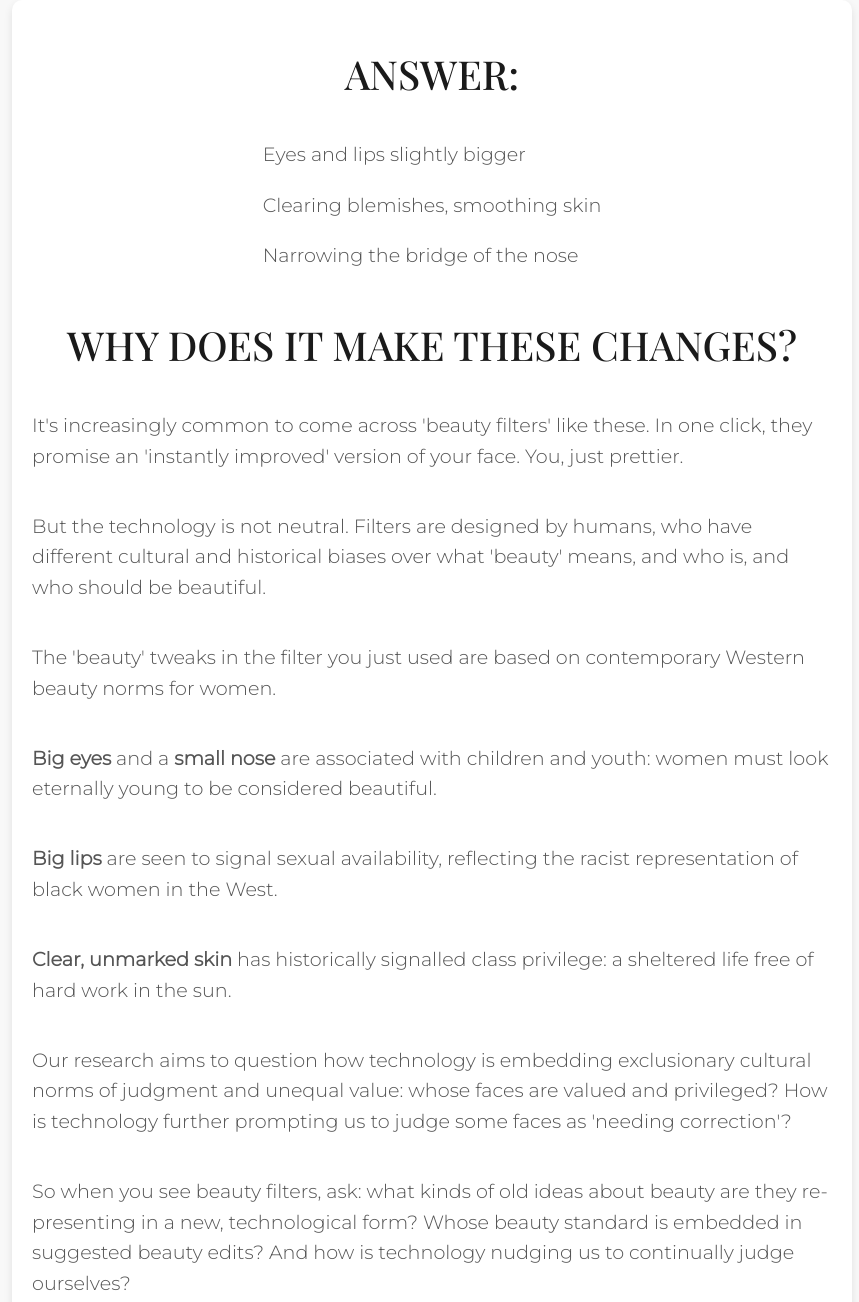
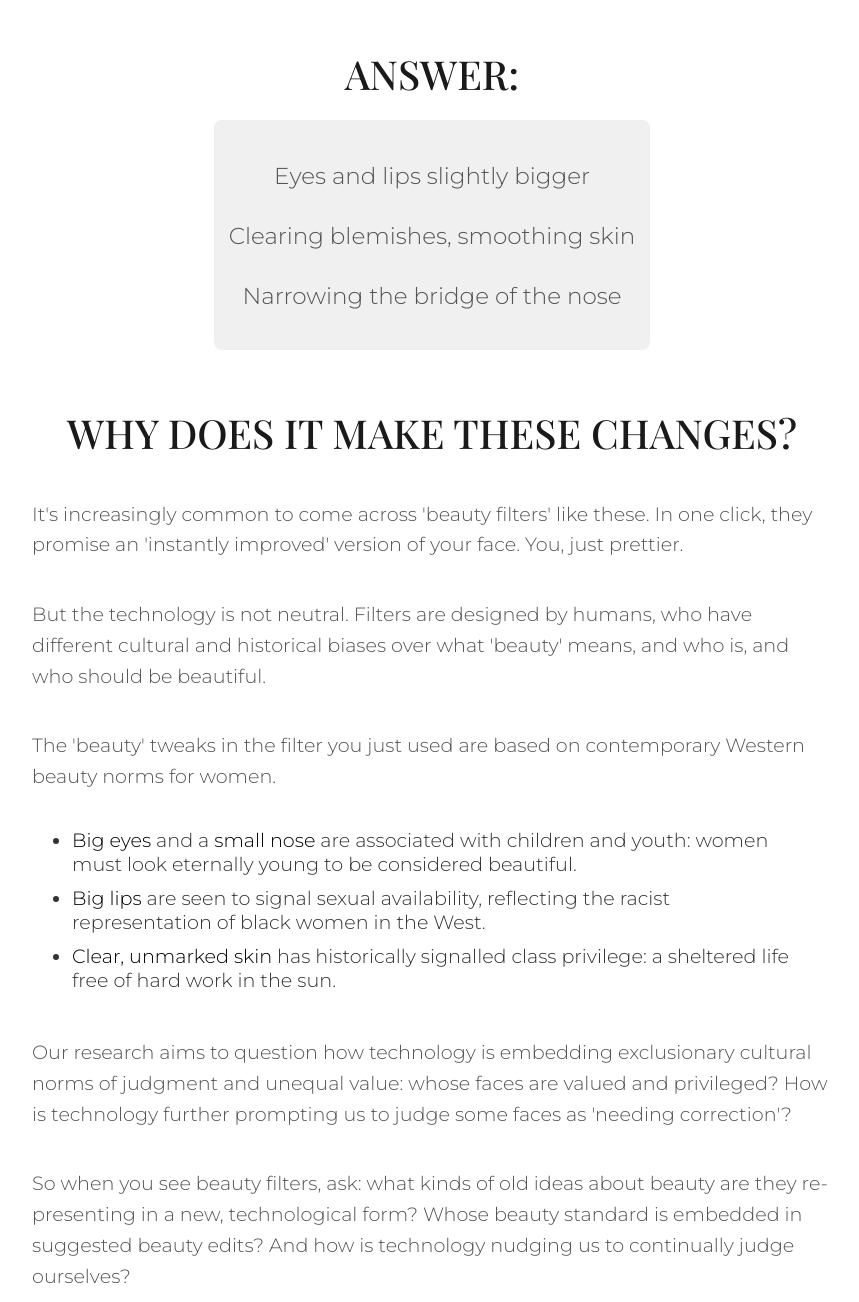
Before and after one commit to elangi/filter, a plain HTML site: page answer.html in a window 1280 px wide. Shown: the top 1302 px of the page, without its empty margins (208-1067 px from the left). Drawn offline with nearby package versions, Linux system fonts and the light colour scheme.

Commit message:
update answer page

```diff
--- a/answer.html
+++ b/answer.html
@@ -3,7 +3,7 @@
   <head>
     <meta charset="UTF-8" />
     <meta name="viewport" content="width=device-width, initial-scale=1.0" />
-    <title>Text and QR Code Page</title>
+    <title>Answer</title>
     <link
       href="https://fonts.googleapis.com/css2?family=Playfair+Display:wght@500&family=Montserrat:wght@300&display=swap"
       rel="stylesheet"
@@ -35,19 +35,21 @@
         contemporary Western beauty norms for women.
       </p>
 
-      <p>
+      <ul>
+        <li>
           <strong>Big eyes</strong> and a <strong>small nose</strong> are
           associated with children and youth: women must look eternally young to
           be considered beautiful.
-      </p>
-      <p>
+        </li>
+        <li>
           <strong>Big lips</strong> are seen to signal sexual availability,
           reflecting the racist representation of black women in the West.
-      </p>
-      <p>
+        </li>
+        <li>
           <strong>Clear, unmarked skin</strong> has historically signalled class
           privilege: a sheltered life free of hard work in the sun.
-      </p>
+        </li>
+      </ul>
 
       <p>
         Our research aims to question how technology is embedding exclusionary
--- a/styles.css
+++ b/styles.css
@@ -41,7 +41,7 @@ body {
 .container {
   max-width: 800px;
   margin: 0 auto;
-  padding: 20px;
+  padding: 20px 40px;
   background-color: white;
   box-shadow: 0 4px 8px rgba(0, 0, 0, 0.1);
   border-radius: 10px;
@@ -69,19 +69,29 @@ p {
 
 ul {
   font-family: "Montserrat", sans-serif;
-  list-style-type: none;
-  padding: 0;
+  padding-left: 40px;
+  padding-right: 40px;
 }
 
 ul li {
   font-size: 1.2em;
   margin-bottom: 10px;
+  text-align: left;
 }
 
 ul li strong {
-  font-family: "Playfair Display", serif;
   font-weight: 500;
   color: #000;
+}
+
+.filter-effects {
+  background-color: #f0f0f0;
+  padding: 15px;
+  border-radius: 8px;
+  margin-bottom: 30px;
+  font-size: 1.2em;
+  color: #333;
+  text-align: center;
 }
 
 a {
```
Lines whose indentation alone changed are shown as unchanged.
